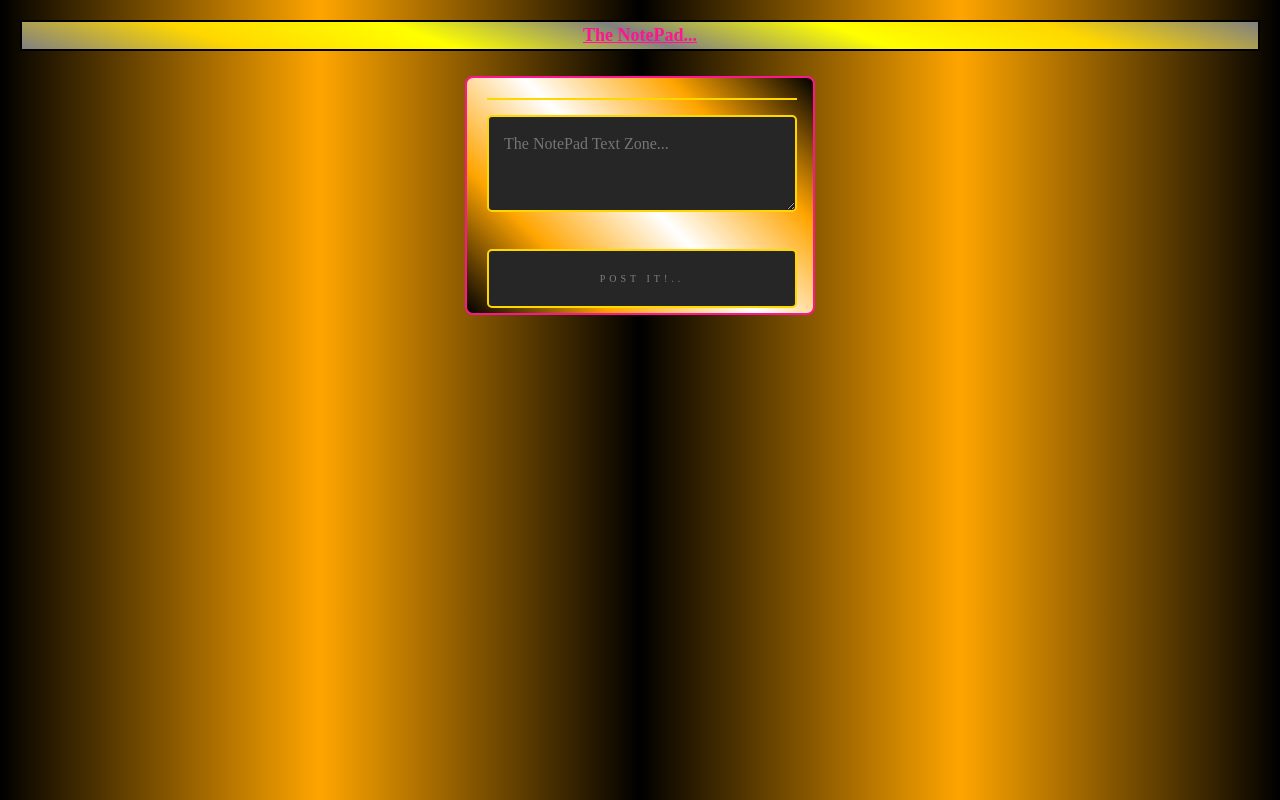
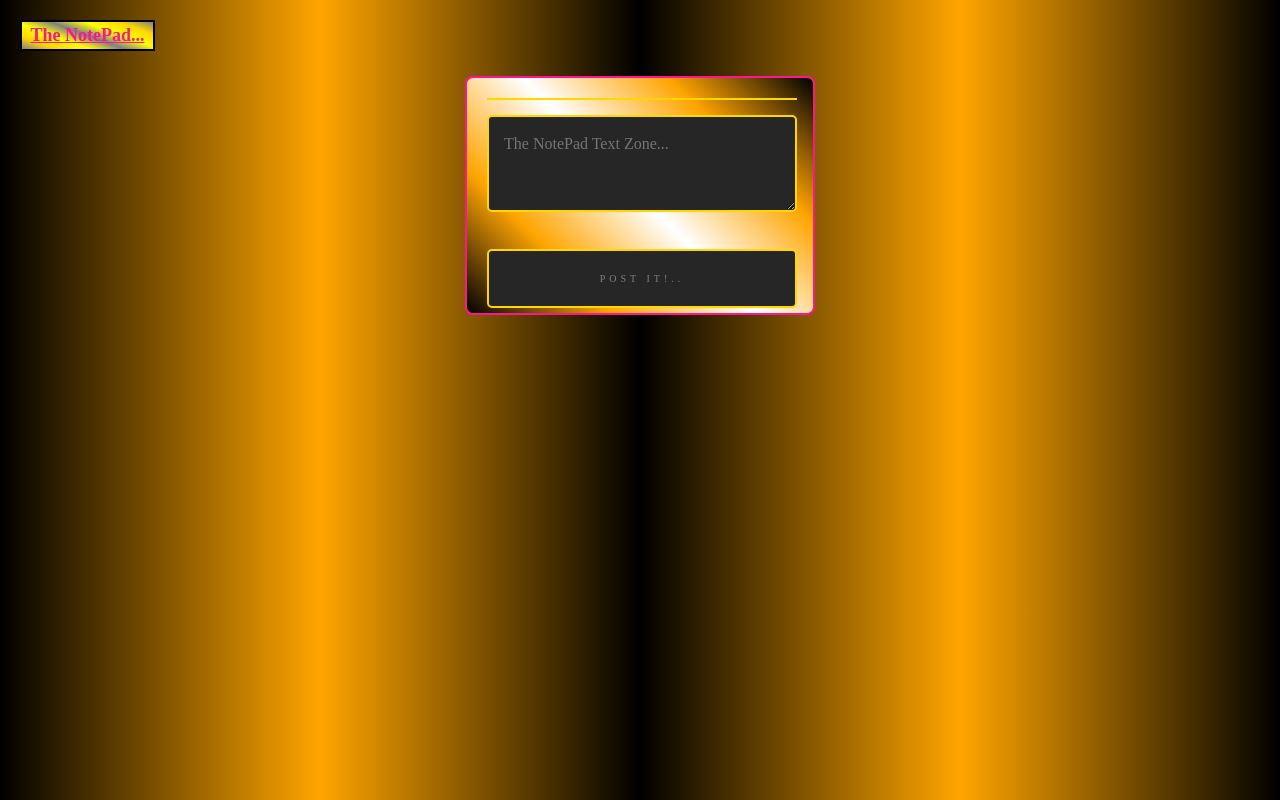
Before and after one commit to SoulBow/notepad, a plain HTML site: page index.html in a window 1280 px wide. Drawn offline with nearby package versions, Linux system fonts and the light colour scheme.

Commit message:
Update index.html

```diff
--- a/index.html
+++ b/index.html
@@ -67,7 +67,7 @@
   <div class="row">
     <div class="col-3></div>
                 <div class="col-4>
-      <p style="font-size: 18px; color: deeppink; background: linear-gradient(20deg, grey, gold, yellow, grey, yellow, gold, grey); border: solid 2px black; margin: 20px; text-align: center;"><b><u>The NotePad...</u></b></p>
+      <p style="font-size: 18px; color: deeppink; background: linear-gradient(20deg, grey, gold, yellow, grey, yellow, gold, grey); border: solid 2px black; margin: 20px; text-align: center; width: 135px;"><b><u>The NotePad...</u></b></p>
        </div></div> <section id="wrapper">
         <div class="box">
           <div class="row">
```
